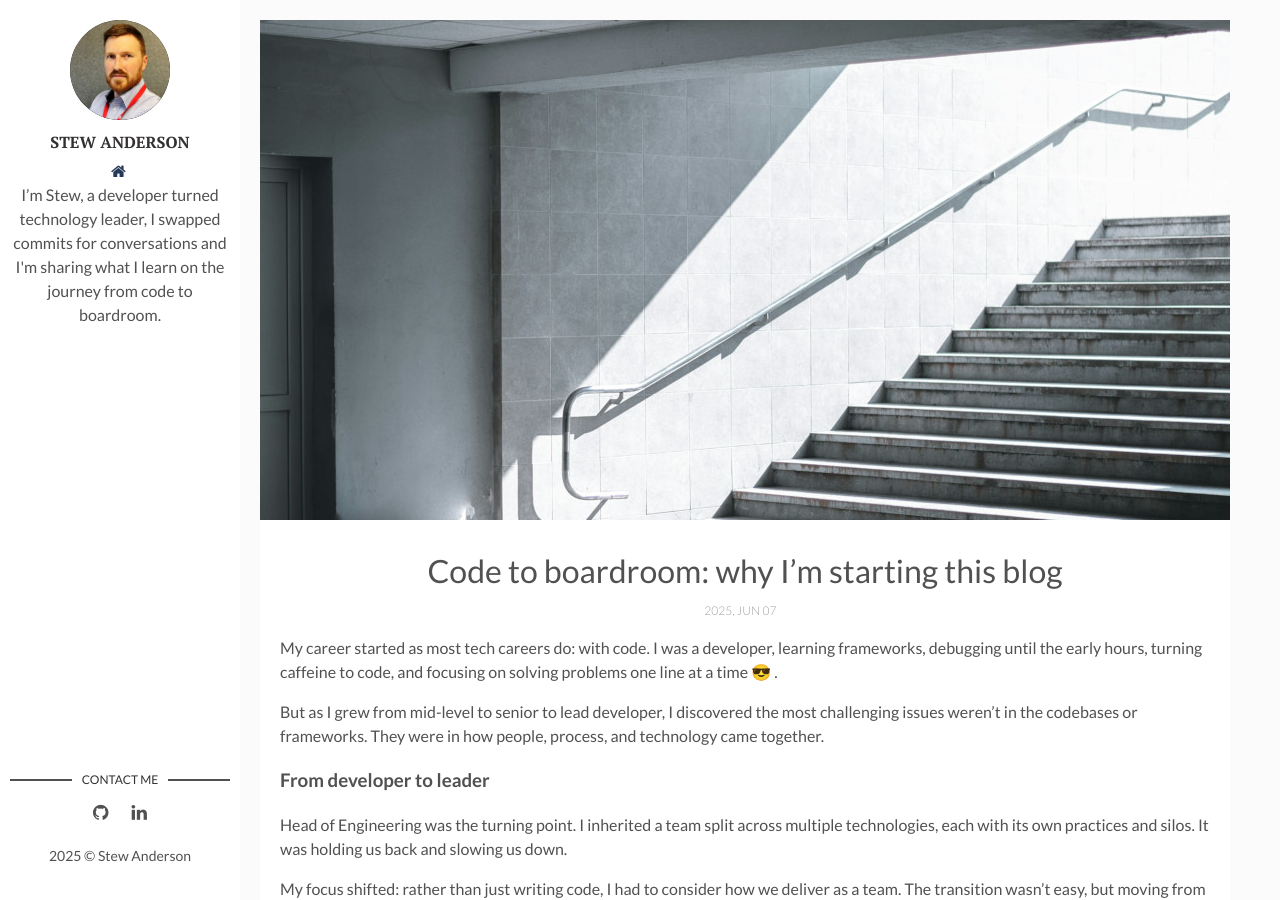
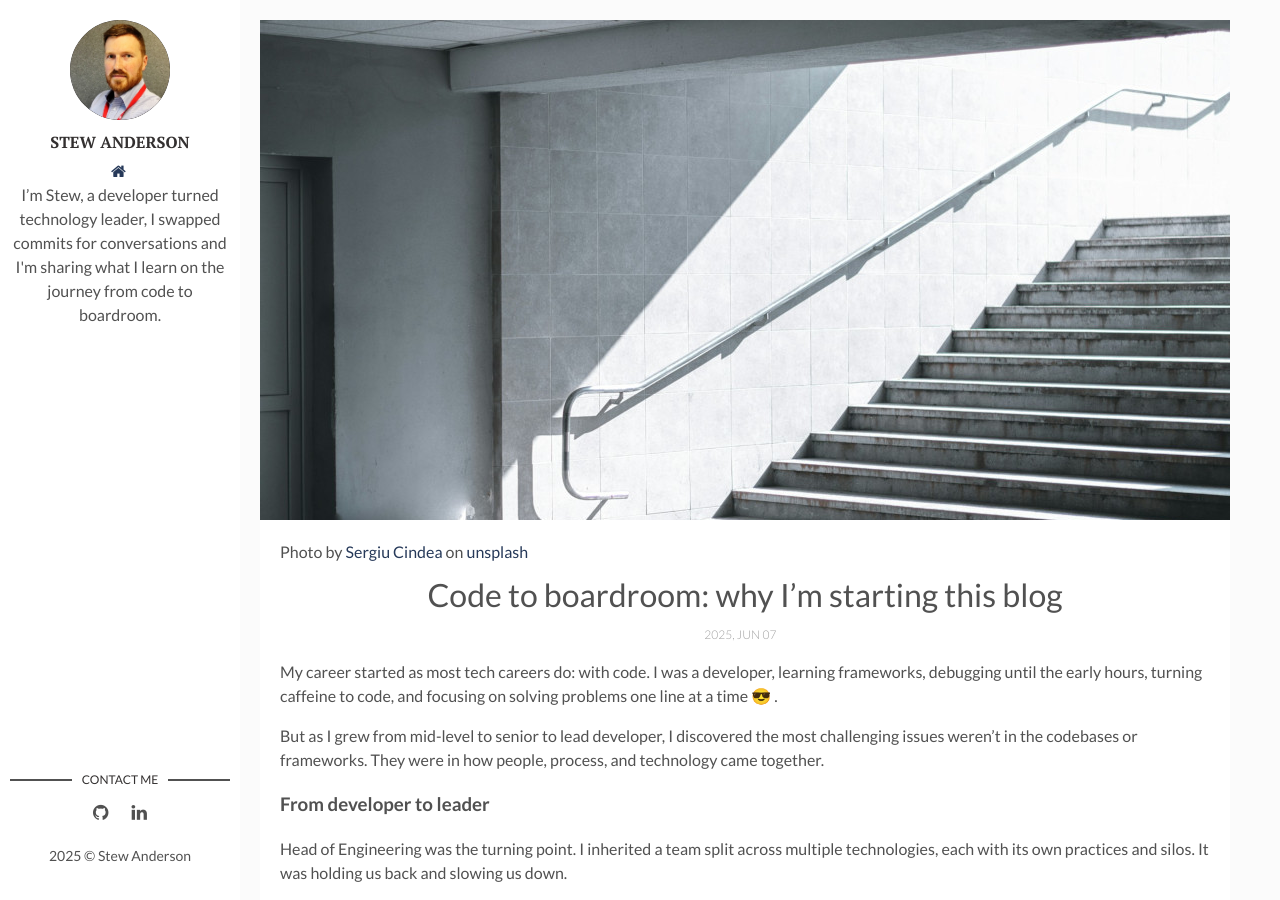
Before and after one commit to stew-anderson/blog, a Jekyll site: the page built from _posts/2025-06-07-code-to-boardroom-why-im-starting-this-blog.markdown, in a window 1280 px wide and 900 px high. Built offline with Jekyll 4.4.1, drawn with Linux system fonts in a browser that asks for light colours; emoji names are drawn with the system emoji font.

Commit message:
Changing location of photo credit

```diff
--- a/_layouts/post.html
+++ b/_layouts/post.html
@@ -11,11 +11,13 @@
           <figcaption>{{page.fig-caption}}</figcaption>
         {% endif %}
       </figure>
-      Photo by <a href="https://unsplash.com/{{page.unsplashuser}}">{{page.unsplashphotographer}}</a> on <a href="https://unsplash.com/photos/{{page.unsplashimage}}">unsplash</a>
     </div>
-    {% else %}
     {% endif %}
     <div class="wrap-content">
+      {% if page.unsplashphotographer %}
+      <span class="photo-credit">Photo by <a href="https://unsplash.com/{{page.unsplashuser}}">{{page.unsplashphotographer}}</a> on <a href="https://unsplash.com/photos/{{page.unsplashimage}}">unsplash</a></span>
+      {% endif %}
+
       <header class="header-page">
         <h1 class="page-title">{{page.title}}</h1>
         <div class="page-date"><span>{{page.date | date: '%Y, %b %d'}}&nbsp;&nbsp;&nbsp;&nbsp;</span></div>
```
